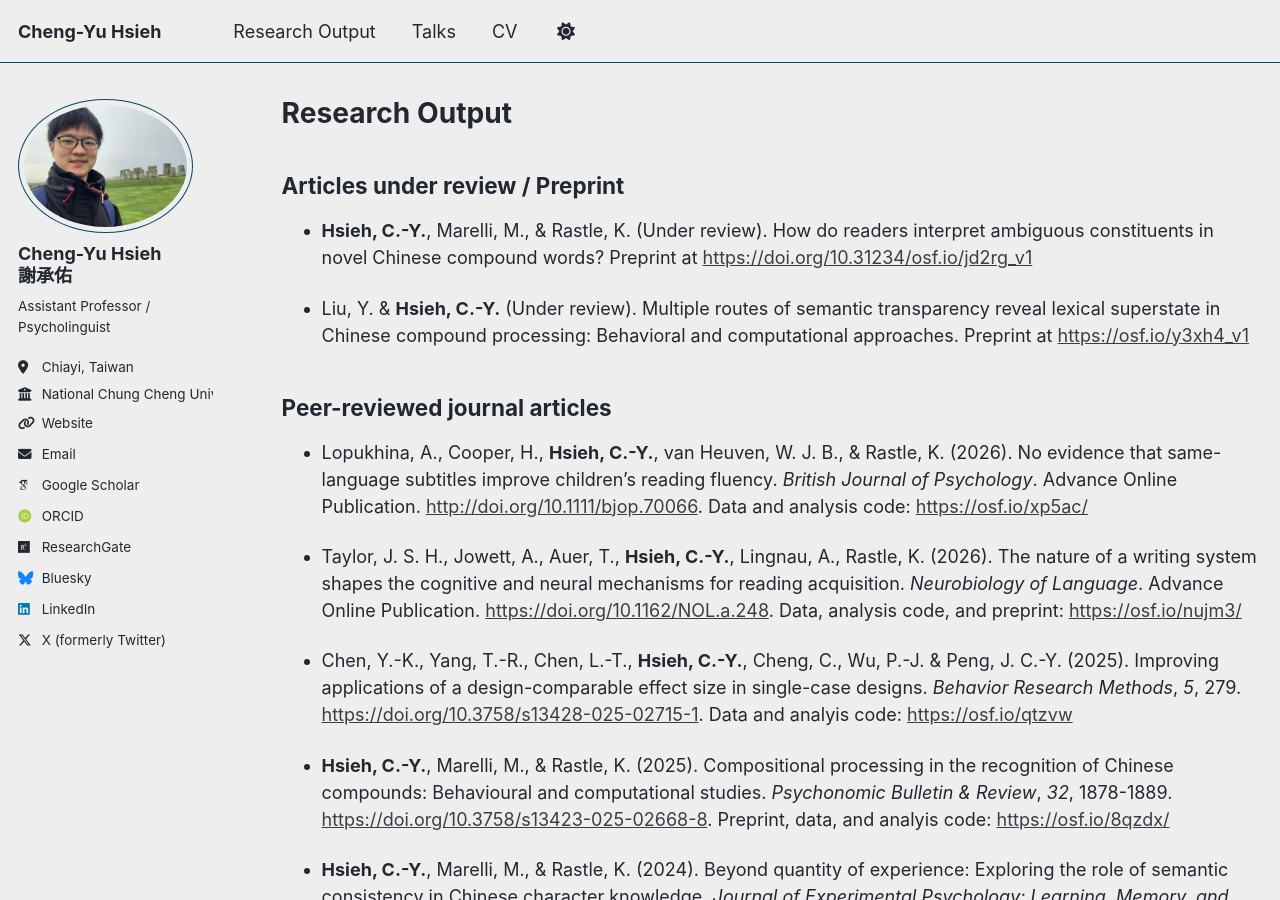
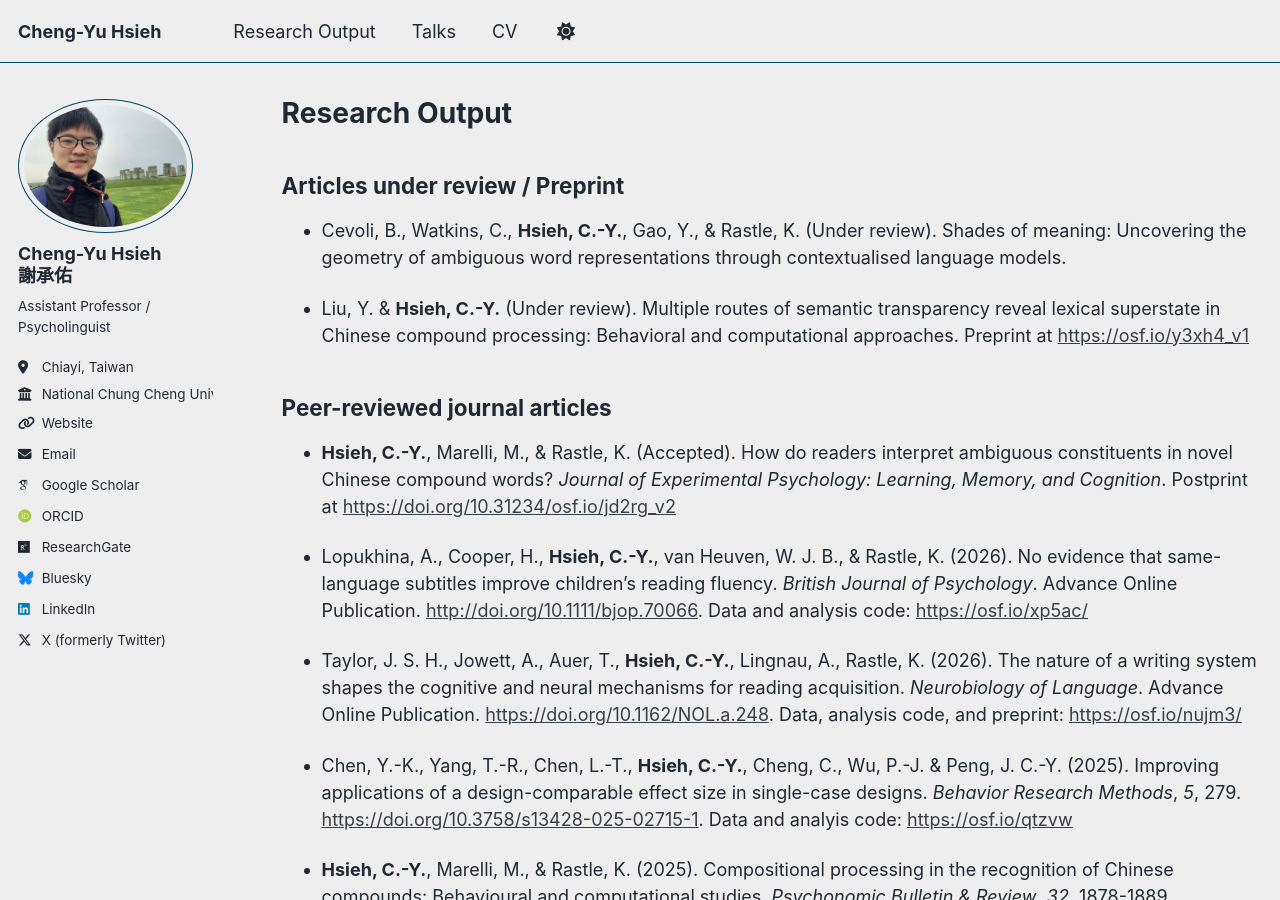
Before and after one commit to cyhsieh-psy/cyhsieh-psy.github.io, a Jekyll site: the page built from _pages/publications.md, in a window 1280 px wide and 900 px high. Built offline with Jekyll 4.4.1, drawn with Linux system fonts in a browser that asks for light colours; some web fonts are replaced; a script that is not in the unit is left out.

Commit message:
Update publications.md

```diff
--- a/_pages/publications.md
+++ b/_pages/publications.md
@@ -7,11 +7,13 @@ author_profile: true
 
 ## Articles under review / Preprint
 
-- **Hsieh, C.-Y.**, Marelli, M., & Rastle, K. (Under review). How do readers interpret ambiguous constituents in novel Chinese compound words? Preprint at [https://doi.org/10.31234/osf.io/jd2rg_v1](https://doi.org/10.31234/osf.io/jd2rg_v1)
+- Cevoli, B., Watkins, C., **Hsieh, C.-Y.**, Gao, Y., & Rastle, K. (Under review). Shades of meaning: Uncovering the geometry of ambiguous word representations through contextualised language models.
 
 - Liu, Y. & **Hsieh, C.-Y.** (Under review). Multiple routes of semantic transparency reveal lexical superstate in Chinese compound processing: Behavioral and computational approaches. Preprint at [https://osf.io/y3xh4_v1](https://osf.io/y3xh4_v1)
 
 ## Peer-reviewed journal articles
+
+- **Hsieh, C.-Y.**, Marelli, M., & Rastle, K. (Accepted). How do readers interpret ambiguous constituents in novel Chinese compound words? *Journal of Experimental Psychology: Learning, Memory, and Cognition*. Postprint at [https://doi.org/10.31234/osf.io/jd2rg_v2](https://doi.org/10.31234/osf.io/jd2rg_v2)
 
 - Lopukhina, A., Cooper, H., **Hsieh, C.-Y.**, van Heuven, W. J. B., & Rastle, K. (2026). No evidence that same-language subtitles improve children’s reading fluency. *British Journal of Psychology*. Advance Online Publication. [http://doi.org/10.1111/bjop.70066](http://doi.org/10.1111/bjop.70066). Data and analysis code: [https://osf.io/xp5ac/](https://osf.io/xp5ac/)
 
```
